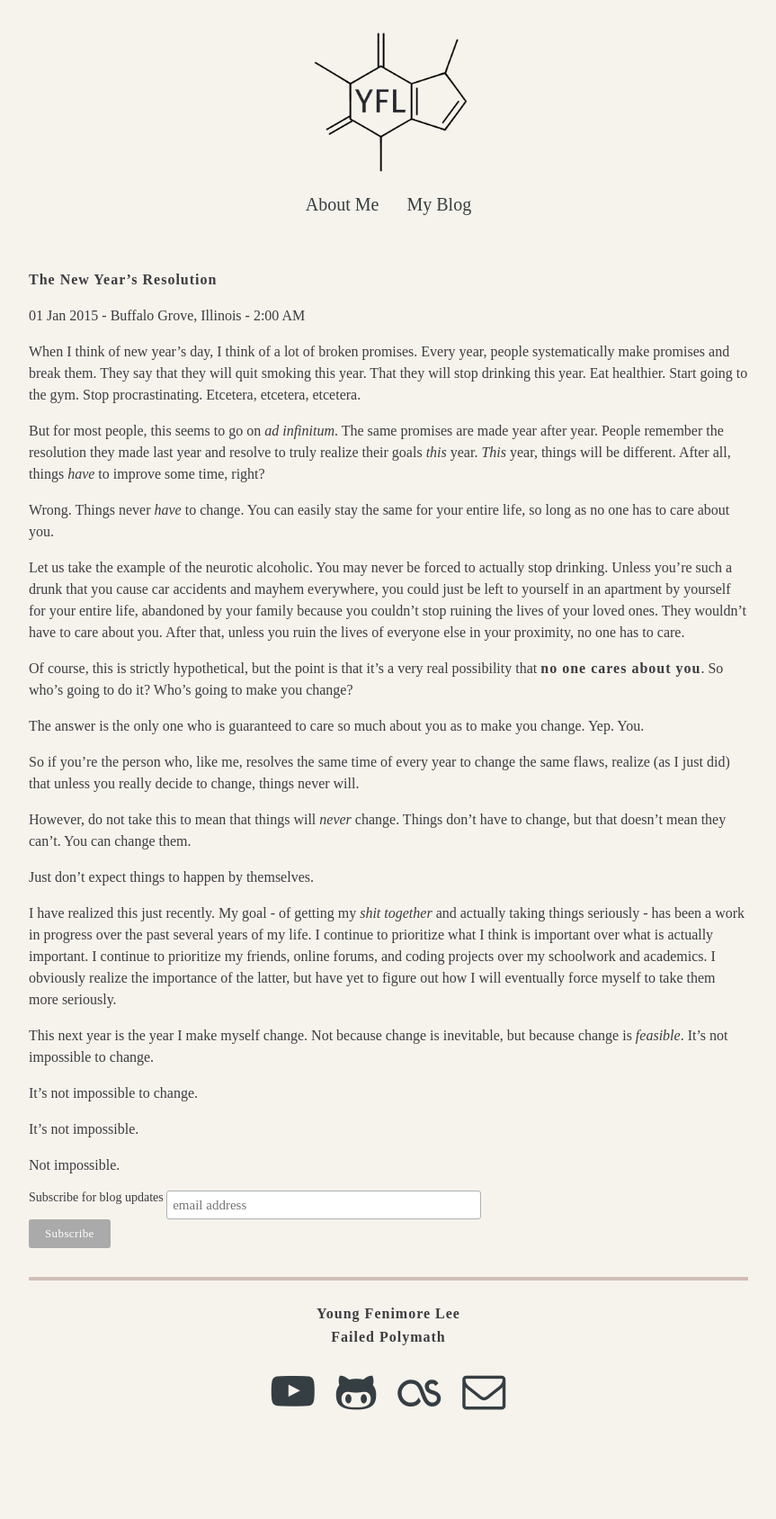
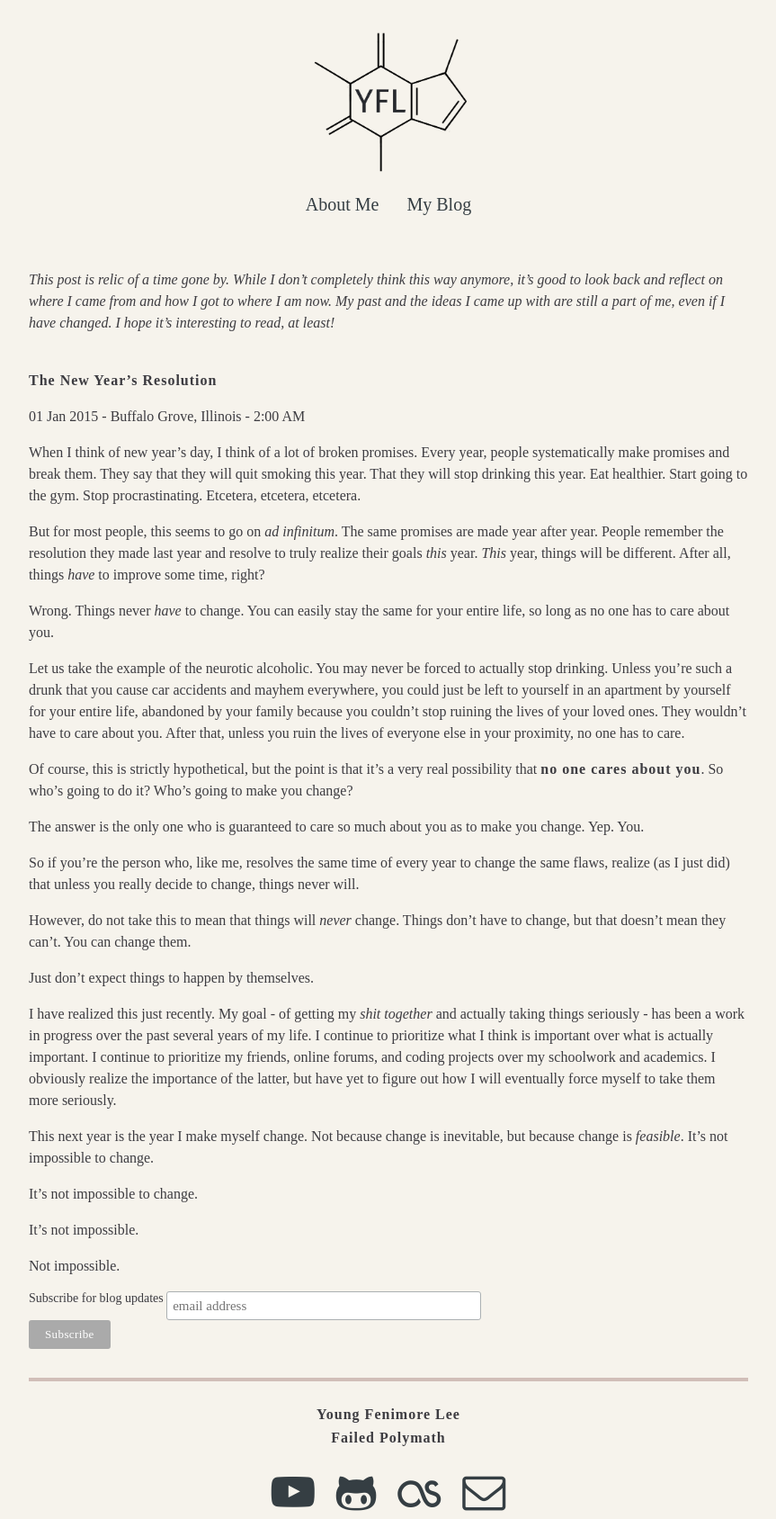
Before and after one commit to youngflee/youngflee.github.io, a Jekyll site: the page built from _posts/2015-01-01-new-year's.md, in a window 1280 px wide. Shown: the whole page at 90% size, without its empty margins (208-1071 px from the left). Built offline with Jekyll 4.4.1, drawn with Linux system fonts in a browser that asks for light colours; nearby versions of some CDN libraries; comment, search, counter and statistics services are not loaded; before the commit the page ends 1576 px from its top, so only the background shows below that.

Commit message:
added notes to old 2015 posts

```diff
--- a/_posts/2015-01-01-new-year's.md
+++ b/_posts/2015-01-01-new-year's.md
@@ -2,6 +2,8 @@
 layout: post
 title: The New Year's Resolution
 ---
+
+<i>This post is relic of a time gone by. While I don't completely think this way anymore, it's good to look back and reflect on where I came from and how I got to where I am now. My past and the ideas I came up with are still a part of me, even if I have changed. I hope it's interesting to read, at least!</i><br /> <br />
 
 {{ page.title }}
 ================
```
Also changed, not shown: _posts/2015-02-01-hopeful-epiphany.md (+2 -0 lines), 3 other files.
